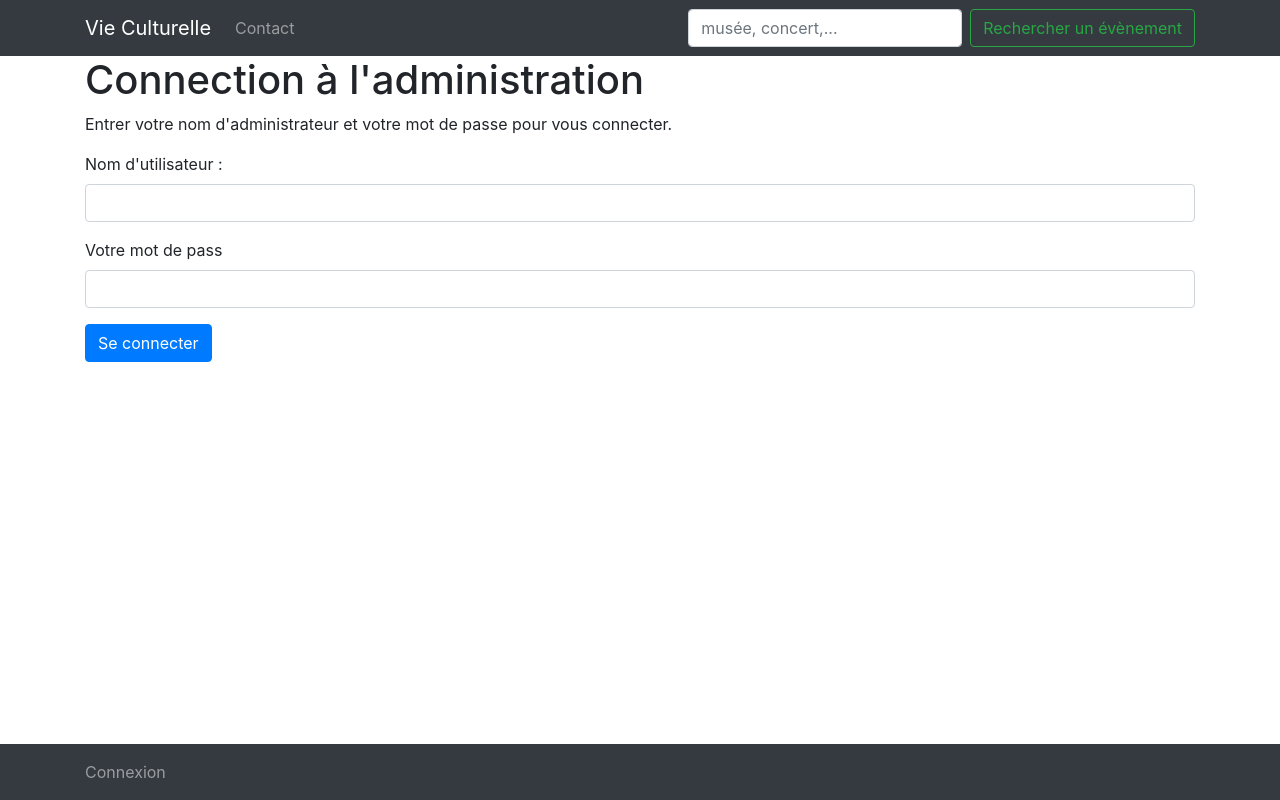
After one commit to AdelineDs/culture, a PHP site: template App/views/pages/connectAdmin.html.twig in a window 1280 px wide. The commit adds this page. Run offline with PHP 8.4, Linux system fonts and the light colour scheme; the template is opened without the code that fills it, so the values that code supplies are empty; some libraries are stand-ins or nearby versions.

Commit message:
mise en place de la connexion à l'administration

```diff
--- a/App/views/layout.html.twig
+++ b/App/views/layout.html.twig
@@ -14,9 +14,6 @@
                 </button>
                 <div class="collapse navbar-collapse" id="navbarSupportedContent">
                     <ul class="navbar-nav mr-auto">
-                        <li class="nav-item ">
-                            <a class="nav-link" href="{{ path_for('admin')}}">Admin</a>
-                        </li>
                         <li class="nav-item">
                             <a class="nav-link" href="{{ path_for('contact')}}">Contact</a>
                         </li>
@@ -34,5 +31,14 @@
         <div class="container">
         {% block content %} {% endblock %}
         </div>
+        <nav class="navbar fixed-bottom navbar-dark bg-dark">
+            <div class="container">
+                <ul class="navbar-nav mr-auto">
+                    <li class="nav-item">
+                        <a class="nav-link" href="{{ path_for('connectAdmin')}}">Connexion</a>
+                    </li>
+                </ul>
+            </div>
+        <nav>
     </body>
 </html>
--- a/App/views/pages/admin.html.twig
+++ b/App/views/pages/admin.html.twig
@@ -3,7 +3,8 @@
 {% extends "layout.html.twig" %}
 
 {% block content %}
-     <h2 class="d-flex justify-content-center">Entrer une nouvel évènement :</h2>
+    {% if session.id %}
+         <h2 class="d-flex justify-content-center">Entrer une nouvel évènement, {{ session.user }} :</h2>
 
         {% if flash.success %}
             <div class="alert alert-success">
@@ -139,4 +140,7 @@
                 <input type="submit" class="btn btn-primary" value="Envoyer" >
             </div>
         </form>
+    {% else %}
+        <p> vous n'avez pas l'autorisation d'accèder à cette page <p>
+    {% endif %}
 {% endblock %}
--- /dev/null
+++ b/App/views/pages/connectAdmin.html.twig
@@ -0,0 +1,49 @@
+{% extends "layout.html.twig" %}
+
+{% block content %}
+    {% if session.id %}
+        <h1>Bonjour, {{session.user}}</h1>
+        <p>Vous êtes actuellement connecté en tant qu'administrateur.</p>
+        <a class="nav-link" href="{{ path_for('admin')}}">Ajouter un nouvel évènement</a>
+        <form action="{{ path_for('connectAdmin') }}" method="post">
+            {{ csrf() }}
+            <div class="form-group">
+                <input type="submit" class="btn btn-primary" value="Se déconnecter" >
+            </div>
+        </form>
+    {% else %}
+        <h1>Connection à l'administration</h1>
+        <p>Entrer votre nom d'administrateur et votre mot de passe pour vous connecter.</p>
+
+        {% if flash.error %}
+            <div class="alert alert-danger">
+                {{ flash.error}}
+            </div>
+        {% endif %}
+
+        <form action="{{ path_for('connectAdmin') }}" method="post">
+            {{ csrf() }}
+            <div class="form-group">
+                <label for="user">Nom d'utilisateur :</label>
+                <input type="text" class="form-control {% if flash.errors.user %} is-invalid {% endif %}" id="user" name="user" value="{{ old.user}}" required>
+                {% if flash.errors.user %}
+                    <div class="invalid-feedback">
+                        {{ flash.errors.user }}
+                    </div>
+                {% endif %}
+            </div>
+            <div class="form-group">
+                <label for="pass">Votre mot de pass</label>
+                <input type="password" class="form-control {% if flash.errors.pass %} is-invalid {% endif %}" id="pass" name="pass" value="" required>
+                {% if flash.errors.pass %}
+                    <div class="invalid-feedback">
+                        {{ flash.errors.pass }}
+                    </div>
+                {% endif %}
+            </div>
+            <div class="form-group">
+                <input type="submit" class="btn btn-primary" value="Se connecter" >
+            </div>
+        </form>
+    {% endif %}
+{% endblock %}
--- a/public/index.php
+++ b/public/index.php
@@ -28,5 +28,7 @@ $app->get('/event/{id:[0-9]+}', \App\Controllers\PagesController::class . ':getE
 $app->get('/notFound', \App\Controllers\PagesController::class . ':notfound')->setName('notFound');
 $app->get('/contact', \App\Controllers\PagesController::class . ':getContact')->setName('contact');
 $app->post('/contact', \App\Controllers\PagesController::class . ':postContact');
+$app->get('/connect', \App\Controllers\PagesController::class . ':getAdmin')->setName('connectAdmin');
+$app->post('/connect', \App\Controllers\PagesController::class . ':connection');
 
 $app->run();
```
Also changed, not shown: App/Controllers/PagesController.php (+46 -2 lines), App/Models/AdminManager.php (added, +13 -0 lines). Lines whose indentation alone changed are shown as unchanged.
